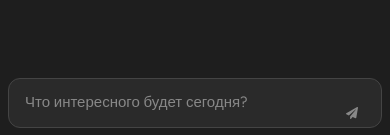
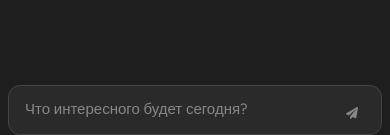
Before and after one commit to Maricvs/CRIDANSE, a React (Vite) app in the folder frontend/: page / in a window 390 px wide. Shown: the part 709-844 px from the top of the page. Built offline with nearby package versions, Linux system fonts and the light colour scheme.

Commit message:
fix: поле ввода теперь расширяется только вверх

```diff
--- a/frontend/src/ChatField.css
+++ b/frontend/src/ChatField.css
@@ -117,6 +117,8 @@
   box-sizing: border-box;
   padding: 0 1rem;
   background-color: #1e1e1e;
+  display: flex;
+  align-items: flex-end;
 }
 
 .chat-input {
@@ -137,6 +139,7 @@
   overflow-y: auto;
   font-family: 'Figtree', sans-serif;
   transition: border-color 0.2s ease, background-color 0.2s ease;
+  transform-origin: bottom;
 }
 
 .chat-input:focus {
@@ -237,6 +240,8 @@
     z-index: 100;
     box-sizing: border-box;
     padding-bottom: env(safe-area-inset-bottom);
+    display: flex;
+    align-items: flex-end;
   }
 
   .chat-messages {
```
